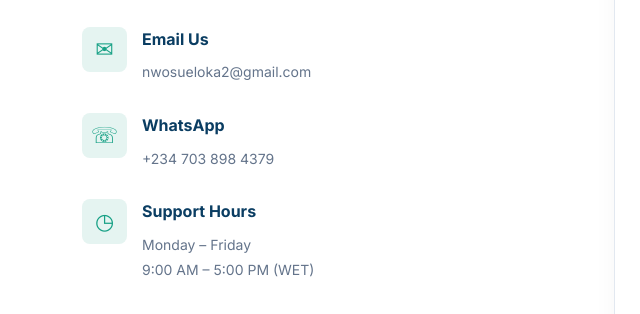
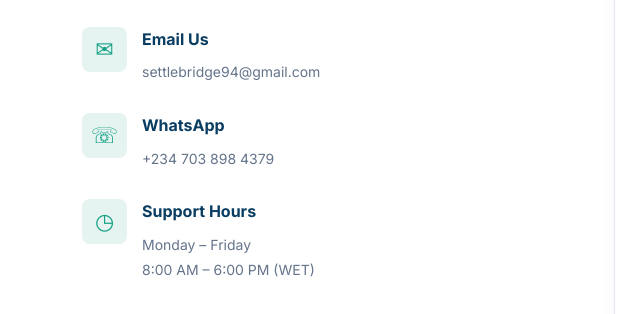
Before and after one commit to bishopnwosu/SettleBridge, a plain HTML site: page contact.html in a window 1280 px wide. Shown: the part 564-878 px from the top of the page, 0-640 px from the left. Drawn offline with Linux system fonts and the light colour scheme.

Commit message:
fix contact

```diff
--- a/contact.html
+++ b/contact.html
@@ -96,8 +96,8 @@
                     <div>
                         <h3>Email Us</h3>
 
-                        <a href="mailto:nwosueloka2@gmail.com">
-                            nwosueloka2@gmail.com
+                        <a href="mailto:settlebridge94@gmail.com">
+                            settlebridge94@gmail.com
                         </a>
                     </div>
 
@@ -132,7 +132,7 @@
 
                         <p>
                             Monday – Friday<br>
-                            9:00 AM – 5:00 PM (WET)
+                            8:00 AM – 6:00 PM (WET)
                         </p>
                     </div>
 
```
